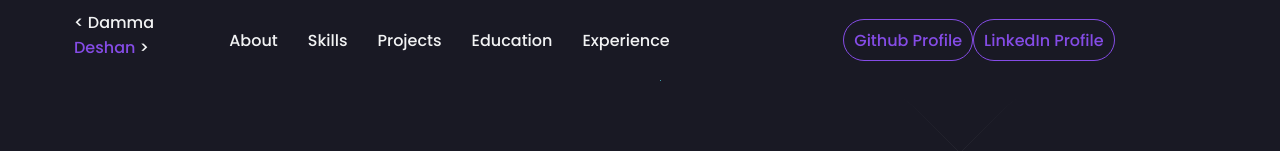
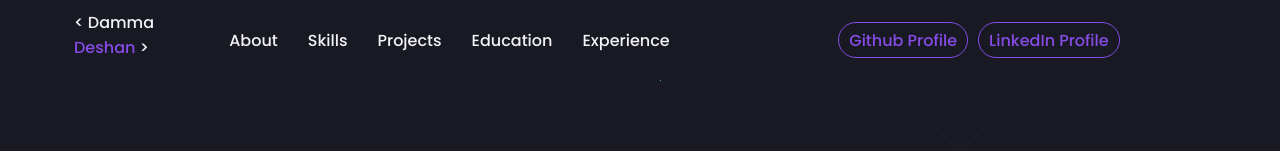
Before and after one commit to dammamonnankulama/portfolio-react, a React (Create React App) app: page / in a window 1280 px wide. Shown: the top 151 px of the page. Built offline with nearby package versions, Linux system fonts and the light colour scheme.

Commit message:
Update button styles and add LinkedIn button to Navbar for improved visibility

```diff
--- a/src/components/Navbar/NavbarStyles.js
+++ b/src/components/Navbar/NavbarStyles.js
@@ -79,8 +79,9 @@ export const GithubButton = styled.a`
     border: 1.3px solid ${({ theme }) => theme.primary};
   justify-content: center;
   display: flex;
+  margin-right: 10px;
   align-items: center;
-  height: 70%;
+  height: 60%;
   border-radius: 30px;
   color: ${({ theme }) => theme.primary};
   cursor: pointer;
@@ -104,7 +105,7 @@ export const LinkedInButton = styled.a`
   justify-content: center;
   display: flex;
   align-items: center;
-  height: 70%;
+  height: 60%;
   border-radius: 30px;
   color: ${({ theme }) => theme.primary};
   cursor: pointer;
--- a/src/components/Navbar/index.jsx
+++ b/src/components/Navbar/index.jsx
@@ -51,6 +51,7 @@ const Navbar = () => {
                     >
                         Github Profile
                     </GithubButton>
+
                     <LinkedInButton
                         href={Bio.linkedin}
                         target="_blank"
```
